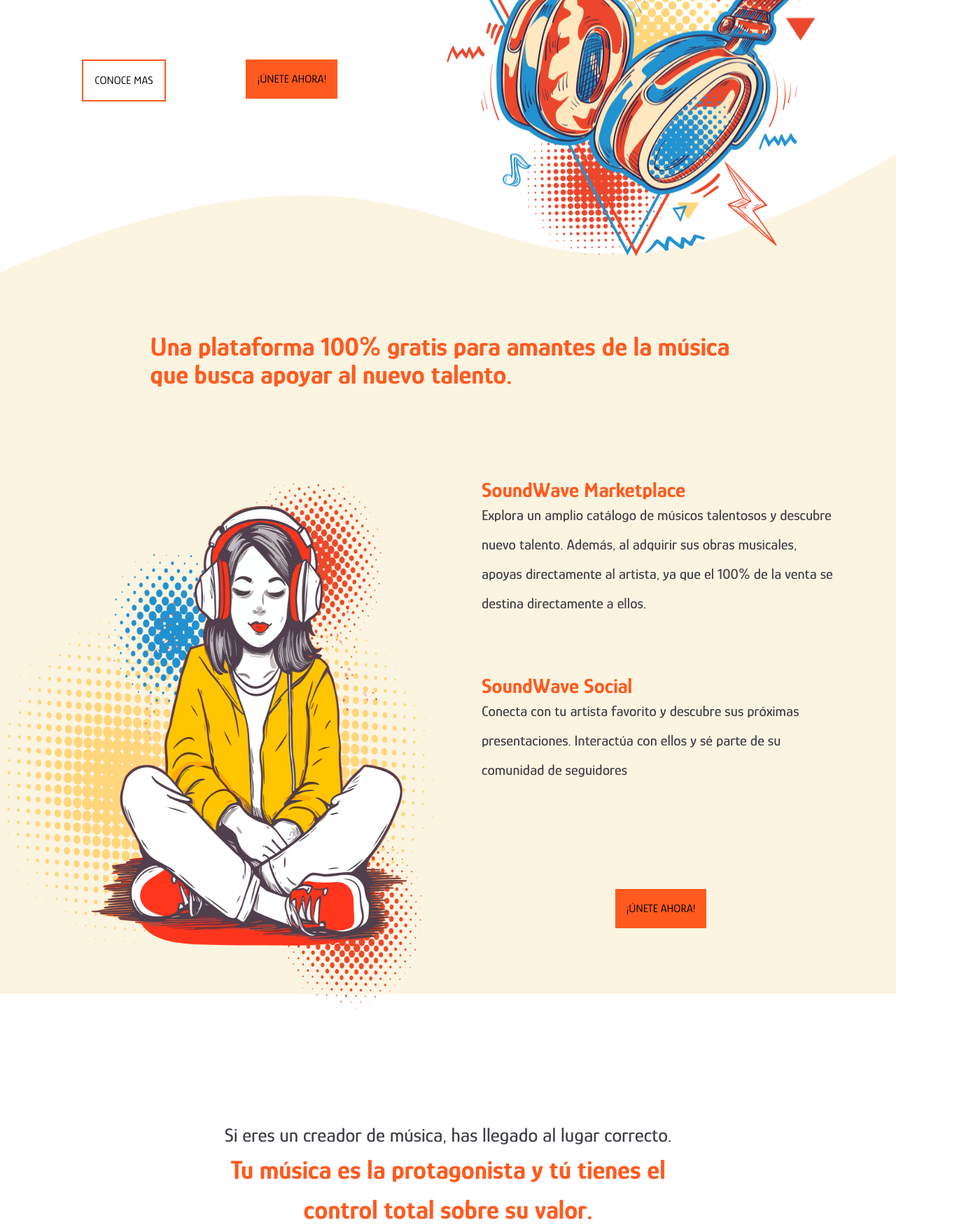
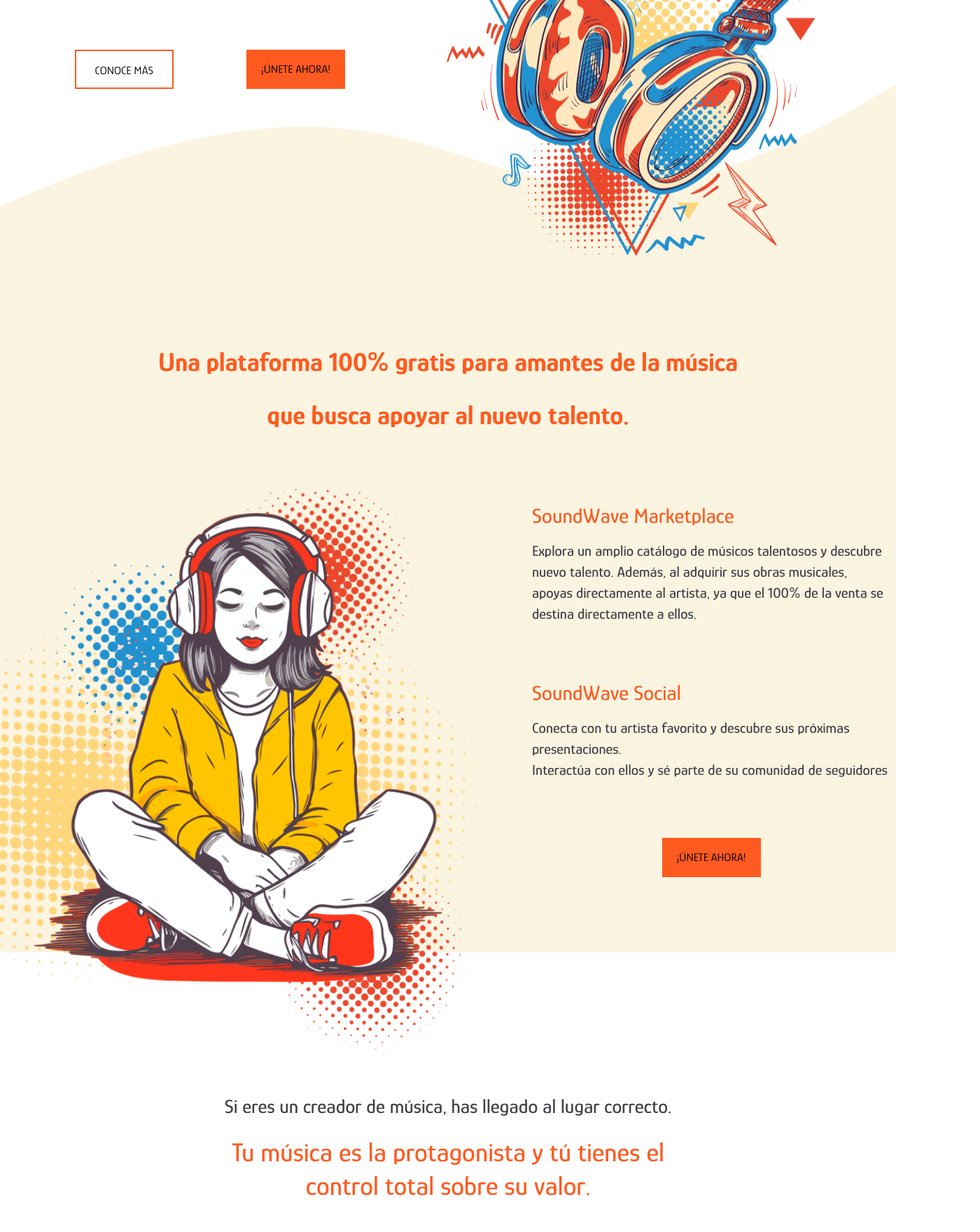
Before and after one commit to riujun/Sound, a Next.js app in the folder apps/client/: page / in a window 1280 px wide. Shown: the part 480-2240 px from the top of the page at 70% size, 1400 px wide, since content can reach past the window. Built offline with nearby package versions, Linux system fonts and the light colour scheme; no server answers.

Commit message:
fix: :art: cambios en estilos de landing page
modificacion de estilos en landing page

```diff
--- a/apps/client/src/app/components/Landing.tsx
+++ b/apps/client/src/app/components/Landing.tsx
@@ -20,68 +20,69 @@ export default function Landing() {
       <div className="flex items-center justify-center">
         <section className="md:gab-10 md:width-[100%] mt-10 flex ">
           <section className="md:flex md:flex-col md:justify-evenly">
-            <h2 className=" pr-5 pt-10 text-end text-[20px] font-bold text-orange-500 md:w-[595px] md:text-center md:text-[42px]">
+            <h2 className=" pr-5 pt-10 text-end text-[20px] font-medium leading-[22.4px] text-orange-500 md:w-[595px] md:text-center md:text-[42px] md:font-bold md:leading-[47.04px]">
               Explora, compra y descubre la música de talentosos artistas de todo el mundo.
             </h2>
             <div className="hidden  md:flex md:w-full md:justify-evenly md:pb-36">
-              <ButtonUno>CONOCE MAS</ButtonUno>
+              <ButtonUno>CONOCE MÁS</ButtonUno>
               <Link href={`/login`}>
                 <ButtonDos>¡ÚNETE AHORA!</ButtonDos>
               </Link>
             </div>
           </section>
-          <div className=" z-10 md:relative md:h-[765.35px] md:w-[680.32px]">
-            <Image src={Audifonos} alt="audifonos" />
+          <div className=" md:relative md:z-10 md:h-[765.35px] md:w-[680.32px]">
+            <Image src={Audifonos} alt="audifonos" className="" />
           </div>
         </section>
       </div>
-      <section className="flex flex-col items-center justify-center gap-5 pt-7">
-        <ButtonTres>CONOCE MAS</ButtonTres>
+      <section className=" relative z-10 mb-10 flex flex-col items-center justify-center gap-5 pt-10">
+        <ButtonTres>CONOCE MÁS</ButtonTres>
         <ButtonCuatro>¡ÚNETE AHORA!</ButtonCuatro>
       </section>
       {/* segunda */}
-      <section className="flex flex-col items-center justify-evenly pb-40">
-        <h3 className="z-10 hidden w-[851px] text-[38px] font-bold leading-10 text-orange-500 md:block">
+      <section className="mb-10 flex flex-col items-center justify-evenly">
+        <h3 className="z-10 hidden  w-[851px] text-left text-[38px] font-medium leading-loose text-orange-500 md:block md:text-center md:font-bold ">
           Una plataforma 100% gratis para amantes de la música que busca apoyar al nuevo talento.
         </h3>
 
         <section className="md:flex">
-          <div className="relative z-10 flex items-center justify-evenly pt-10 ">
-            <div className="">
+          <div className="relative z-10 mt-5 flex items-center  ">
+            <div className="h-[186px] w-[214px] md:h-[749px] md:w-[864px]">
               <Image
-                className="h-[286px] w-[800px] md:mt-24 md:h-[750px] md:w-[864px]"
+                className="mt-16 h-[200px] w-[800px] md:mt-12 md:h-[800px] md:w-[864px] "
                 src={Mujer}
                 alt="Mujer"
               />
             </div>
-
-            <h3 className="flex-shrink text-center text-[20px] font-bold leading-10 text-orange-500 md:hidden">
-              Una plataforma 100% gratis para amantes de la música que busca apoyar al nuevo
-              talento.
-            </h3>
+            <div className="h-[132px] w-[155px] md:w-4">
+              <h3 className=" mt-14 px-2 text-left text-[20px] font-medium leading-[22.4px] text-orange-500 md:hidden md:font-bold">
+                Una plataforma 100% gratis para amantes de la música que busca apoyar al nuevo
+                talento.
+              </h3>
+            </div>
           </div>
 
-          <div className=" flex flex-col gap-5 p-5 md:flex md:flex-col md:justify-evenly md:pr-20">
-            <div className=" z-10 md:relative md:h-[165px] md:w-[512px]">
-              <h4 className="font-bold leading-loose text-orange-500 md:absolute md:left-0 md:top-0 md:w-[490.42px] md:text-[30px]">
+          <div className="mt-20 flex flex-col gap-5  md:mr-32 md:mt-2 md:flex md:flex-col md:justify-evenly">
+            <div className="z-10 px-7 md:relative md:h-[165px] md:w-[512px]">
+              <h4 className="text-[20px] font-medium leading-loose text-orange-500 md:absolute md:left-0 md:top-0 md:w-[490.42px] md:text-[30px] md:font-medium">
                 SoundWave Marketplace
               </h4>
-              <p className="left-0 font-medium leading-loose text-zinc-700 md:absolute md:top-[45px] md:w-[512px] md:text-[21px]">
+              <p className="left-0 text-[16px] font-normal leading-[17px] text-zinc-700 md:absolute md:top-[45px] md:mt-5 md:w-[512px] md:text-[21px] md:font-medium md:leading-[30px] ">
                 Explora un amplio catálogo de músicos talentosos y descubre nuevo talento. Además,
                 al adquirir sus obras musicales, apoyas directamente al artista, ya que el 100% de
                 la venta se destina directamente a ellos.
               </p>
             </div>
-            <div className=" relative z-10 md:h-[165px] md:w-[512px]">
-              <h4 className="left-0 top-0 font-bold leading-loose text-orange-500 md:absolute md:w-[490.42px] md:text-[30px]">
+            <div className=" relative z-10 px-7 md:h-[165px] md:w-[512px]">
+              <h4 className="left-0  top-0 text-[20px] font-medium leading-loose text-orange-500 md:absolute md:w-[490.42px] md:text-[30px] md:font-medium">
                 SoundWave Social
               </h4>
-              <p className="left-0 font-medium leading-loose text-zinc-700 md:absolute md:top-[45px] md:w-[512px] md:text-[21px]">
-                Conecta con tu artista favorito y descubre sus próximas presentaciones. Interactúa
-                con ellos y sé parte de su comunidad de seguidores
+              <p className="left-0 font-normal leading-[17px] text-zinc-700 md:absolute md:top-[45px] md:mt-5 md:w-[512px] md:text-[21px] md:font-medium md:leading-[30px]">
+                Conecta con tu artista favorito y descubre sus próximas presentaciones. <br />{' '}
+                Interactúa con ellos y sé parte de su comunidad de seguidores
               </p>
             </div>
-            <div className="z-10 flex justify-center pt-10">
+            <div className="relative z-10 flex justify-center md:bottom-20 md:mt-16 ">
               <ButtonCuatro>¡ÚNETE AHORA!</ButtonCuatro>
               <Link href={`/login`}>
                 <ButtonDos>¡ÚNETE AHORA!</ButtonDos>
@@ -89,32 +90,31 @@ export default function Landing() {
             </div>
           </div>
         </section>
-        <div className="absolute z-0 md:top-[700px]">
-          <Image className="h-[800px]  md:h-[1200px] md:w-[1540px]" src={ola} alt="ola" />
+        <div className="absolute md:top-[600px]">
+          <Image className="h-[610px] md:h-[1240px] md:w-[1540px]" src={ola} alt="ola" />
         </div>
       </section>
       {/* tercera */}
-      <div className=" flex items-center justify-center text-center md:flex-col">
-        <h5 className="hidden  text-center font-medium text-zinc-700 md:block md:w-[1104px] md:text-[28px]">
+      <div className=" flex items-center justify-center text-center md:mt-40 md:flex-col">
+        <h5 className="hidden  text-center font-medium  text-zinc-700 md:block md:w-[1104px] md:text-[28px] md:font-medium">
           Si eres un creador de música, has llegado al lugar correcto.
         </h5>
-        <h2 className="mb-10 w-[311px] text-center  text-[20px] font-bold text-orange-500 md:w-[711px] md:text-[38px]">
+        <h2 className="mb-10 mt-5 w-[340px] text-center text-[20px]  font-medium leading-[22px] text-orange-500 md:w-[711px] md:text-[38px] md:leading-[48px]">
           Tu música es la protagonista y tú tienes el control total sobre su valor.
         </h2>
       </div>
 
       <section className=" md:flex md:h-[740px] md:items-center md:justify-evenly">
         <div>
-          <div className="flex items-center justify-center gap-7 px-5 md:w-[506px]  md:flex-col">
-            <span className=" text-end font-normal leading-10 text-black md:text-left md:text-[32px]">
+          <div className="flex items-center justify-center gap-2 px-5 md:w-[506px]  md:flex-col">
+            <span className="px-3 text-end text-[20px] font-normal leading-[20px] text-gray-500 md:text-left md:text-[32px] md:leading-[48px]">
               Tú decides el valor de tu música y lo mejor de todo es que recibirás el 100% de las
               ganancias.
               <br />
               <br />
             </span>
             <Image className="h-[178px] w-[156px] md:hidden" src={perrito} alt="perrito" />
-
-            <span className="hidden text-[32px] font-bold leading-10 text-black md:block">
+            <span className="hidden px-3 text-[32px] font-[600px] leading-[20px] text-black md:block md:font-bold md:leading-[48px]">
               ¡Sí, lo has leído bien, el 100% de cada venta es para ti!
             </span>
           </div>
@@ -135,19 +135,19 @@ export default function Landing() {
 
       {/* curta */}
       <div className=" mt-10 bg-yellow-50 md:flex md:h-[740px] md:flex-col md:items-center md:justify-center">
-        <section className="ite flex items-center justify-evenly gap-20">
+        <section className="flex items-center justify-evenly gap-20">
           <Image className="hidden h-[410px] w-[559px] md:block" src={perrito} alt="perrito" />
           <div>
-            <div className="flex flex-col  items-start px-10 pt-10 text-[20px] md:w-[643px] md:justify-evenly md:gap-2">
+            <div className="flex flex-col  items-start px-7 pt-10 text-[20px] md:w-[643px] md:justify-evenly md:gap-2 md:px-5">
               <span className="text-[20px]  font-bold leading-10 text-orange-500 md:text-[32px]">
-                SoundWave Marketplac
+                SoundWave Marketplace
                 <br />
               </span>
-              <span className="text-[20px] font-normal leading-10 text-zinc-700 md:text-[26px]">
+              <span className="text-[20px] font-normal leading-[17.92px] text-zinc-700 md:text-[26px] md:leading-[42px]">
                 Comparte tu talento con el mundo y obtén el 100% de las ganancias sin cargos ocultos
                 ni comisiones abusivas. Valora tu música y benefíciate directamente de tu esfuerzo.
               </span>
-              <div className="pt-20 text-start">
+              <div className="pt-20">
                 <Link href={`/login`}>
                   <ButtonDos>¡ÚNETE AHORA!</ButtonDos>
                 </Link>
@@ -159,18 +159,17 @@ export default function Landing() {
 
       <section className=" md:flex md:h-[740px] md:items-center md:justify-evenly">
         <div className="ms:justify-evenly flex flex-col md:gap-2">
-          <div className="px-10 pt-5 text-end md:w-[575px] md:text-left">
+          <div className="px-5 pt-5 text-end md:w-[575px] md:px-2  md:text-left">
             <span className="text-[20px] font-bold leading-10 text-orange-500 md:text-[32px]">
               SoundWave Social
               <br />
             </span>
-            <span className="text-[20px] font-normal leading-10 text-zinc-700 md:text-[26px]">
+            <span className="text-[20px] font-normal leading-[17.92px] text-zinc-700 md:text-[26px] md:leading-[42px]">
               El espacio ideal donde puedes interactuar directamente con tu audiencia, promocionar
               tu música y compartir información sobre tus presentaciones en vivo
             </span>
           </div>
-
-          <div className="pl-10 pt-10">
+          <div className="pt-10">
             <Link href={`/login`}>
               <ButtonDos>¡ÚNETE AHORA!</ButtonDos>
             </Link>
@@ -180,7 +179,7 @@ export default function Landing() {
       </section>
 
       <div className=" mt-10 bg-yellow-50 md:flex md:h-[740px] md:flex-col md:items-center md:justify-center">
-        <section className="ite flex items-center justify-evenly gap-20">
+        <section className=" flex items-center justify-evenly gap-20">
           <Image className="hidden h-[410px] w-[559px] md:block" src={perrito} alt="perrito" />
           <div>
             <div className="flex flex-col  items-start px-10 pt-10 text-[20px] md:w-[643px] md:justify-evenly md:gap-2">
@@ -188,7 +187,7 @@ export default function Landing() {
                 SoundWave Connect
                 <br />
               </span>
-              <span className="text-[20px] font-normal leading-10 text-zinc-700 md:text-[26px]">
+              <span className="text-[20px] font-normal leading-[17.92px] text-zinc-700 md:text-[26px] md:leading-[42px]">
                 Conéctate y colabora con otros músicos independientes para crear una comunidad
                 sólida y apoyarnos mutuamente en este emocionante viaje musical.
               </span>
@@ -202,7 +201,7 @@ export default function Landing() {
         </section>
       </div>
 
-      <section className="flex h-[280px] flex-col items-center justify-evenly gap-10 pt-8 md:h-[809px]">
+      <section className="flex h-[280px] flex-col items-center justify-evenly gap-10 bg-white pt-8 md:h-[809px] md:bg-gray-200 ">
         <h3 className=" mt-10 px-5 text-center text-[20px] font-semibold text-zinc-700 md:w-[755px] md:text-[38px]">
           Únete de forma gratuita a SoundWave, la comunidad que te llevará a vivir la experiencia de
           ser un músico exitoso.
@@ -216,7 +215,9 @@ export default function Landing() {
           <ButtonCuatro>¡ÚNETE AHORA!</ButtonCuatro>
         </div>
       </section>
-      <Footer />
+      <div className="hidden md:flex">
+        <Footer />
+      </div>
     </div>
   );
 }
--- a/apps/client/src/app/components/desk/Buttons/landing/Button_dos.tsx
+++ b/apps/client/src/app/components/desk/Buttons/landing/Button_dos.tsx
@@ -5,7 +5,7 @@ interface ButtonInicioProps {
 
 export function ButtonDos({ children }: ButtonInicioProps) {
   return (
-    <button className="hidden bg-orange-500 p-[16px] hover:bg-orange-400 md:block">
+    <button className="hidden bg-orange-500 p-[16px] hover:bg-orange-400 md:block md:h-[56px] md:w-[141px] md:text-[16px]">
       {children}
     </button>
   );
--- a/apps/client/src/app/components/desk/Buttons/landing/Button_uno.tsx
+++ b/apps/client/src/app/components/desk/Buttons/landing/Button_uno.tsx
@@ -5,7 +5,7 @@ interface ButtonInicioProps {
 
 export function ButtonUno({ children }: ButtonInicioProps) {
   return (
-    <button className="hidden border-[2px] border-orange-500 hover:bg-orange-50 sm:p-[16px] md:block md:p-[16px]">
+    <button className="hidden border-[2px] border-orange-500 hover:bg-orange-50 sm:p-[16px] md:block  md:h-[56px] md:w-[141px] md:p-[16px] ">
       {children}
     </button>
   );
--- a/apps/client/src/app/components/footer/footer.tsx
+++ b/apps/client/src/app/components/footer/footer.tsx
@@ -1,3 +1,3 @@
 export default function Footer() {
-  return <div className="mt-10 h-[124px] bg-gray-300"></div>;
+  return <div className="h-[124px] md:bg-gray-300"></div>;
 }
--- a/apps/client/src/app/components/mobile/buttons/Button_cuatro.tsx
+++ b/apps/client/src/app/components/mobile/buttons/Button_cuatro.tsx
@@ -5,7 +5,7 @@ interface ButtonInicioProps {
 
 export function ButtonCuatro({ children }: ButtonInicioProps) {
   return (
-    <button className="h-[48px] w-[420px] bg-orange-500 hover:bg-orange-400  md:hidden">
+    <button className="h-[48px] w-[340px] bg-orange-500  font-bold hover:bg-orange-400 md:hidden">
       {children}
     </button>
   );
--- a/apps/client/src/app/components/mobile/buttons/Button_tres.tsx
+++ b/apps/client/src/app/components/mobile/buttons/Button_tres.tsx
@@ -5,7 +5,7 @@ interface ButtonInicioProps {
 
 export function ButtonTres({ children }: ButtonInicioProps) {
   return (
-    <button className="h-[48px] w-[420px] border-[2px] border-orange-500 hover:bg-orange-50 ">
+    <button className="h-[48px] w-[340px] border-[2px] border-orange-500 hover:bg-orange-50 md:hidden">
       {children}
     </button>
   );
```
Also changed, not shown: apps/client/src/app/components/header/Header.tsx (+6 -2 lines).
